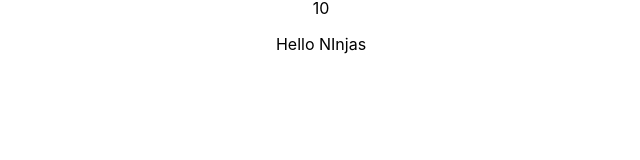
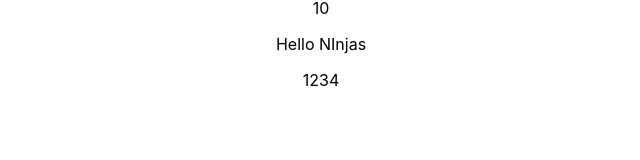
Before and after one commit to MarkRyuo/MicroBlog, a React (Vite) app: page / in a window 1280 px wide. Shown: the part 120-280 px from the top of the page, without its empty margins (319-959 px from the left). Built offline with nearby package versions, Linux system fonts and the light colour scheme.

Commit message:
Subject : Body

```diff
--- a/src/App.jsx
+++ b/src/App.jsx
@@ -13,6 +13,7 @@ function App() {
 
         <p>{10}</p>
         <p>{"Hello NInjas"}</p>
+        <p>{ [1, 2, 3, 4] }</p>
       </div>
     </div>
   )
```
